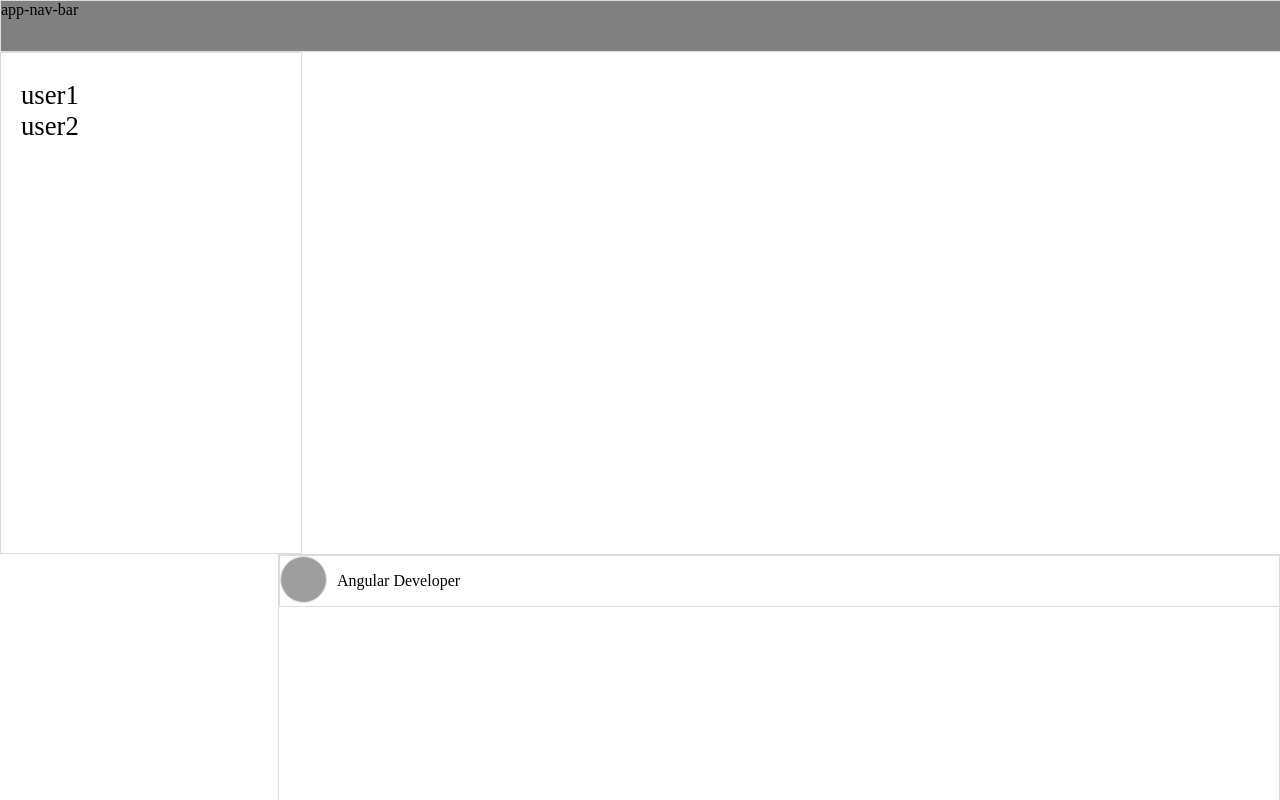
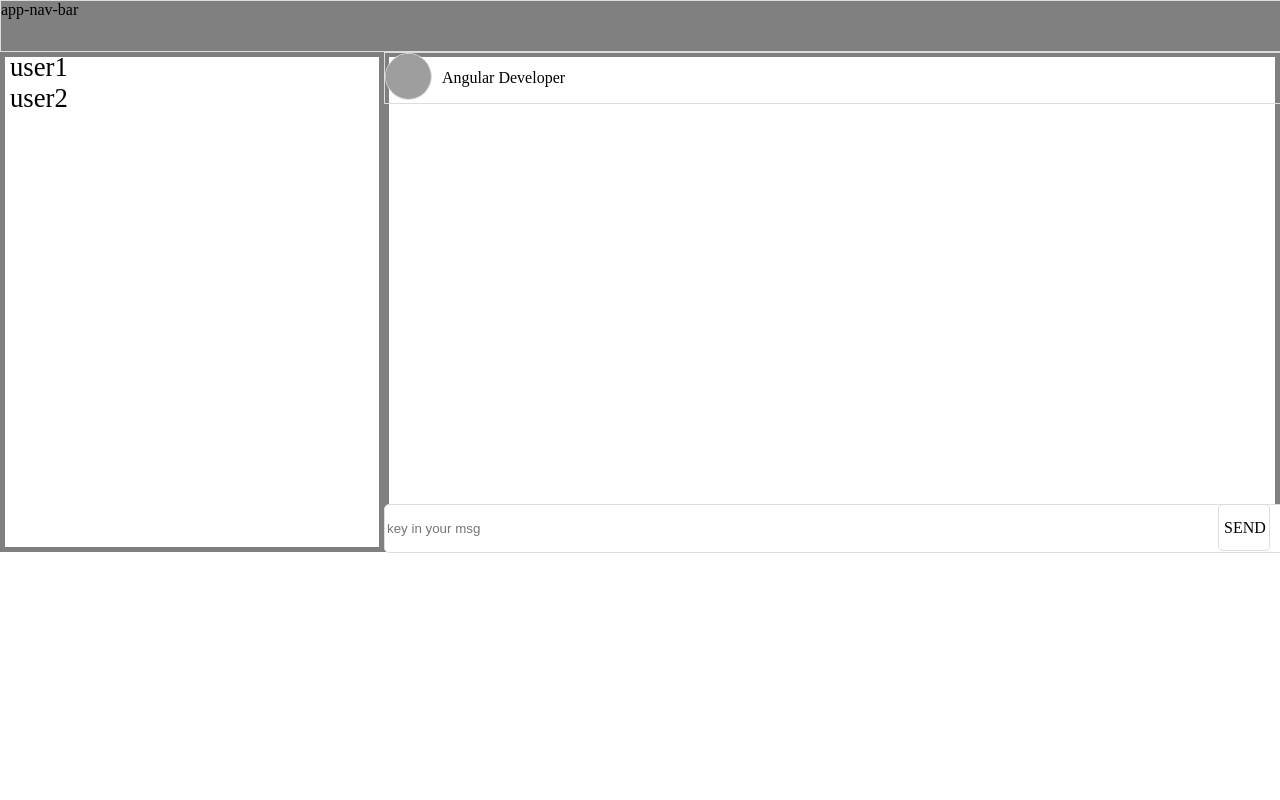
Before and after one commit to rosethorn999/chatRoom, an Angular app: page / in a window 1280 px wide. Shown: the top 800 px of the page. Built offline with nearby package versions, Linux system fonts and the light colour scheme; no server answers; grey boxes are pictures that could not be loaded.

Commit message:
調整css

```diff
--- a/src/app/app.component.css
+++ b/src/app/app.component.css
@@ -0,0 +1,9 @@
+app-nav-bar {
+    background: red;
+}
+
+div {}
+
+
+/*<app-room-list></app-room-list>
+<app-chat-box></app-chat-box>*/
--- a/src/app/chat-box/chat-box.component.css
+++ b/src/app/chat-box/chat-box.component.css
@@ -1,10 +1,11 @@
 .container {
     font-family: "微軟正黑體";
     height: 500px;
-    width: 1000px;
-    /*display: inline-block;*/
+    width: 70%;
     float: right;
-    border: 1px solid #ddd;
+    box-shadow: inset 0 0 0 5px rgba(0, 0, 0, 0.5);
+    margin: 0;
+    padding: 0;
 }
 
 .header {
--- a/src/app/room-list/room-list.component.css
+++ b/src/app/room-list/room-list.component.css
@@ -1,15 +1,24 @@
 .container {
     height: 500px;
-    width: 300px;
+    width: 30%;
     float: left;
-    border: 1px solid #ddd;
+    box-shadow: inset 0 0 0 5px rgba(0, 0, 0, 0.5);
+    margin: 0;
+    padding: 0;
+}
+
+ul {
+    margin: 0;
+    padding: 0;
+    width: 100%;
 }
 
 #roomlist {
     list-style-type: none;
     font-size: 20pt;
-    width: 250px;
-    margin-left: 10px;
+}
+
+#roomlist li div {
     padding-left: 10px;
 }
 
--- a/src/app/room-list/room-list.component.html
+++ b/src/app/room-list/room-list.component.html
@@ -1,7 +1,7 @@
 <div class="container">
     <ul id="roomlist">
         <li *ngFor="let room of room_list;let i = index;" (mousedown)='changeRoom(i)'>
-            {{room}}
+            <div>{{room}}</div>
         </li>
     </ul>
 </div>
```
